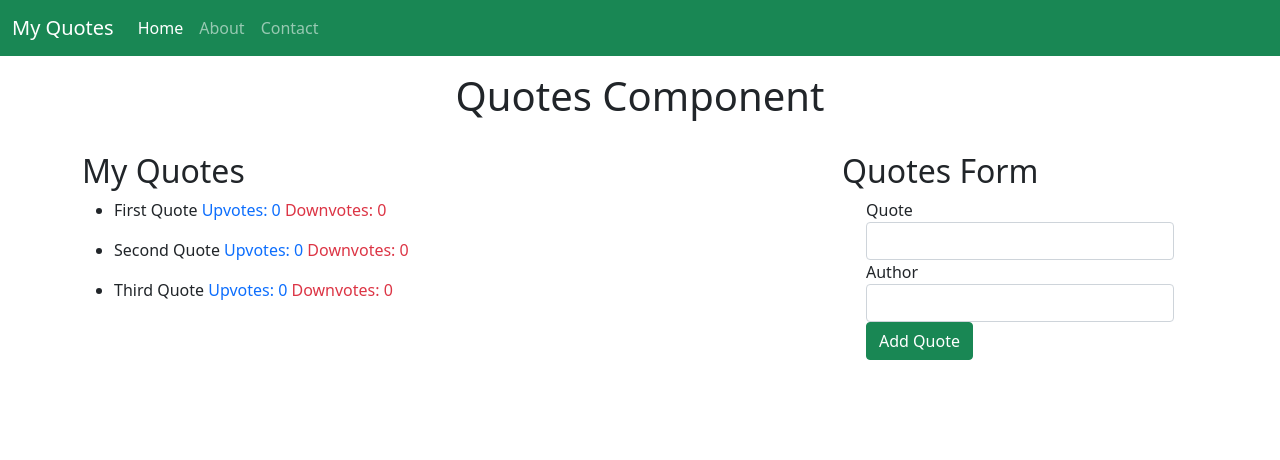
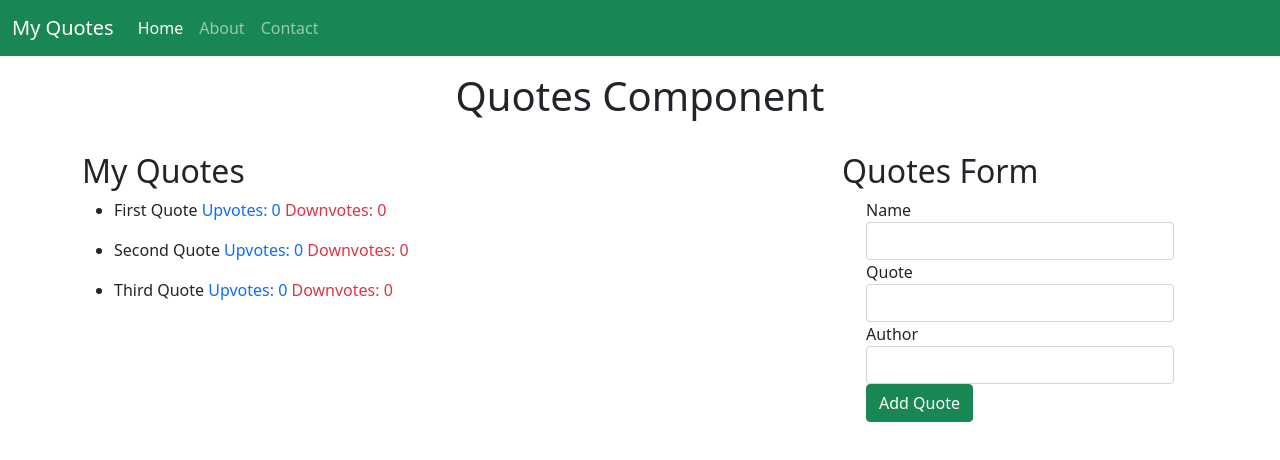
Before and after one commit to mercyakuku/Quotes, an Angular app: page / in a window 1280 px wide. Shown: the top 460 px of the page. Built offline with nearby package versions, Linux system fonts and the light colour scheme.

Commit message:
Add latest README.md

```diff
--- a/src/app/form/form.component.html
+++ b/src/app/form/form.component.html
@@ -2,7 +2,13 @@
     <form>
         <div class="form-group">
 
-            <label for="name">Quote</label>
+            <label for="name">Name</label>
+            <input type="text" required class="form-control" id="name">
+
+        </div>
+        <div class="form-group">
+
+            <label for="description">Quote</label>
             <input type="text" required class="form-control" id="quote">
 
         </div>
```
Also changed, not shown: 1 other file (tests, documents, lock files or other folders).
